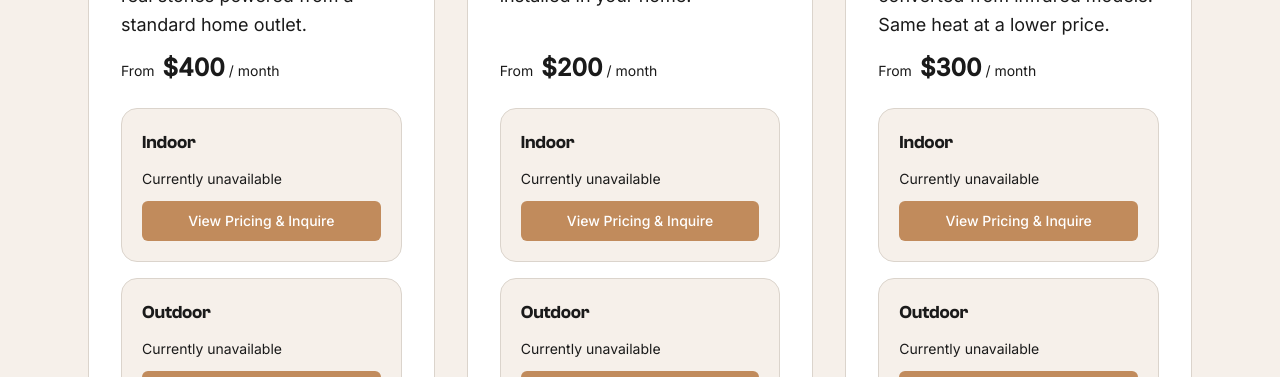
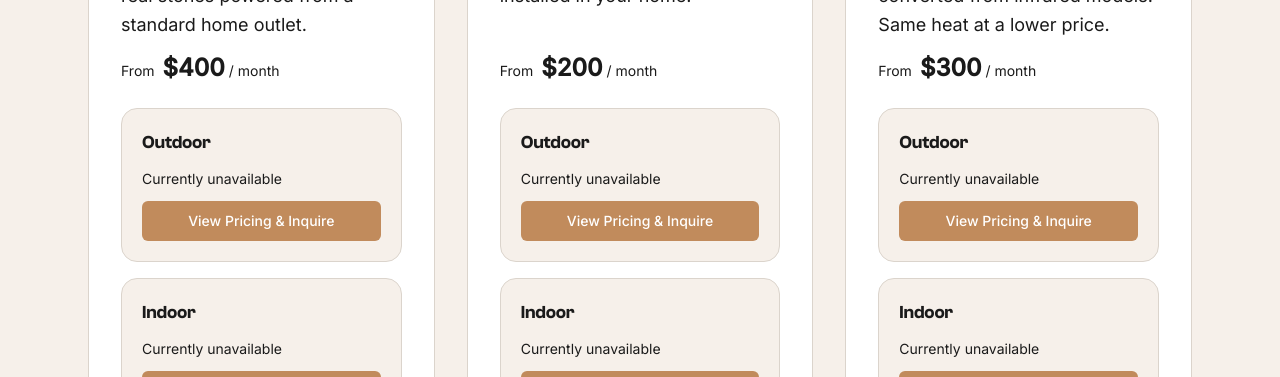
Before and after one commit to aryzach/aryzach.github.io, a React (Vite) app: page /pricing in a window 1280 px wide. Shown: the part 880-1257 px from the top of the page. Built offline with nearby package versions, Linux system fonts and the light colour scheme; no server answers; the database is empty.

Commit message:
Changes
Co-authored-by: aryzach <30701475+aryzach@users.noreply.github.com>

```diff
--- a/src/pages/Pricing.tsx
+++ b/src/pages/Pricing.tsx
@@ -88,9 +88,9 @@ const Pricing = () => {
           <div className="grid grid-cols-1 md:grid-cols-3 gap-6 md:gap-8">
             {CATEGORIES.map(({ key, title, blurb, imageFrom }, idx) => {
               const items = productsIn(key);
+              const outdoor = items.find((p) => p.placement === "Outdoor");
               const indoor = items.find((p) => p.placement === "Indoor");
-              const outdoor = items.find((p) => p.placement === "Outdoor");
-              const cards = [indoor, outdoor].filter(Boolean) as Product[];
+              const cards = [outdoor, indoor].filter(Boolean) as Product[];
               if (cards.length === 0) return null;
               const imageProduct =
                 items.find((p) => p.placement === imageFrom) || cards[0];
```
